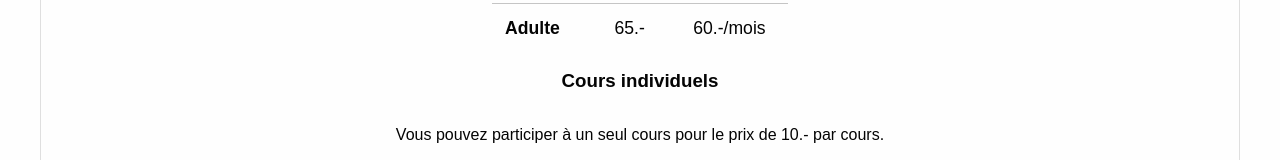
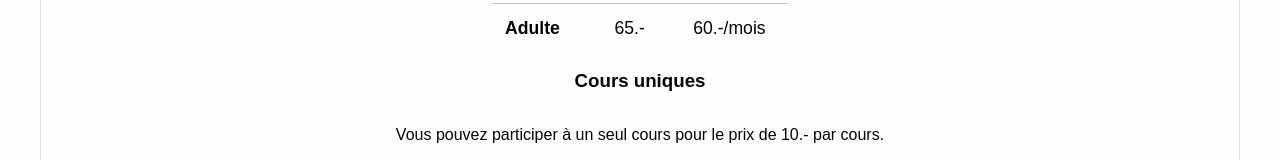
Before and after one commit to drafolin/siam-gym, a React (Vite) app: page /cours in a window 1280 px wide. Shown: the part 1069-1229 px from the top of the page. Built offline with nearby package versions, Linux system fonts and the light colour scheme; a web font is replaced by a local one.

Commit message:
added details

```diff
--- a/src/pages/cours/index.tsx
+++ b/src/pages/cours/index.tsx
@@ -75,7 +75,7 @@ export const Page = () => {
 
 			*/}
             </div>
-			<h3>Cours individuels</h3>
+			<h3>Cours uniques</h3>
 			<p>
 			Vous pouvez participer à un seul cours pour le prix de 10.- par cours.
 			</p>
```
